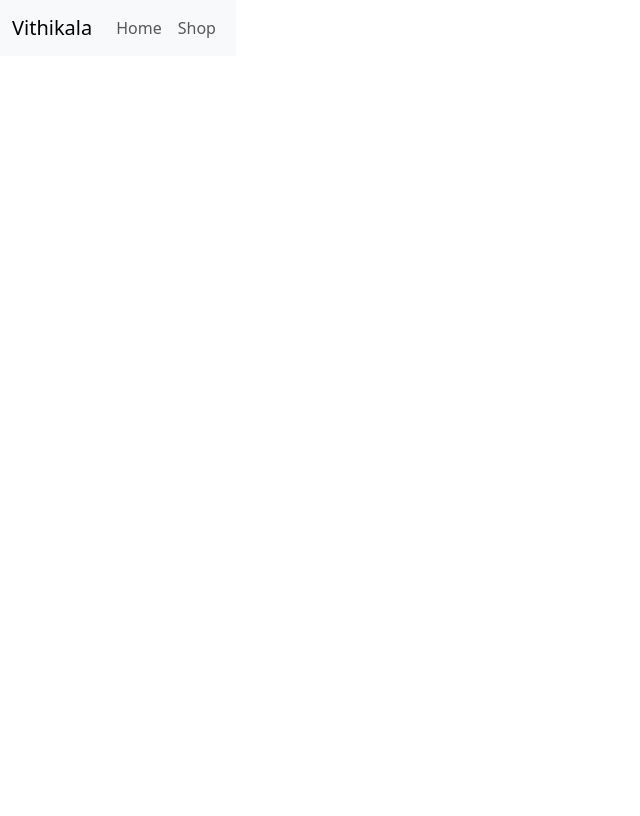
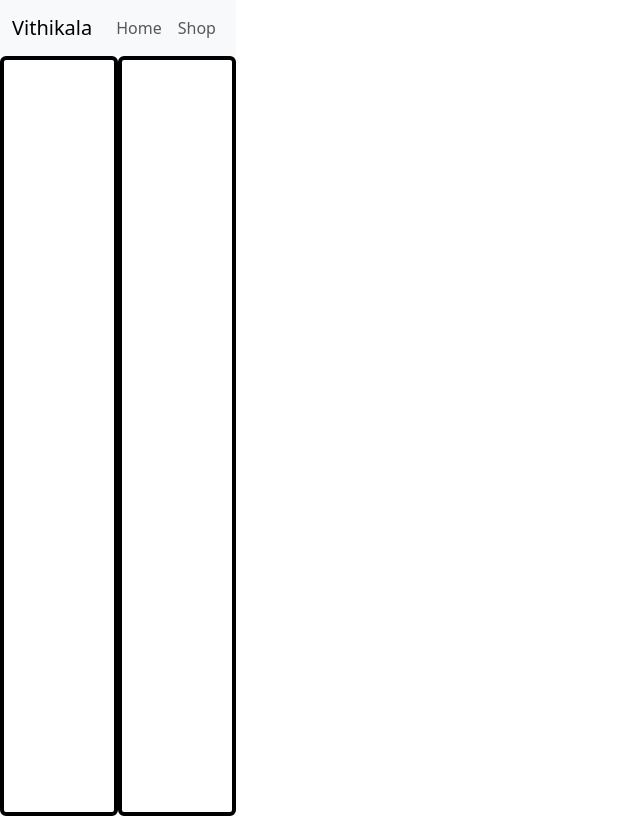
Before and after one commit to arnavgupta1209/shopping_react, a React (Vite) app: page / in a window 1280 px wide. Shown: the whole page, without its empty margins (0-640 px from the left). Built offline with nearby package versions, Linux system fonts and the light colour scheme.

Commit message:
tried to use tailwind

```diff
--- a/src/components/Home.jsx
+++ b/src/components/Home.jsx
@@ -5,12 +5,12 @@ import 'bootstrap/dist/css/bootstrap.min.css';
 function Home() {
   return (<>
     <Navigation />
-    <div className="maincontainerdiv flex">
-      <div className="smallerdiv flex">
+    <div className="maincontainerdiv flex min-w-full">
+      <div className="border-4 border-black flex rounded grow ">
         <div></div>
         <div></div>
       </div>
-      <div className="smallerdiv"></div>
+      <div className="border-4 border-black rounded grow "></div>
     </div>
     <footer></footer>
   </>);
```
